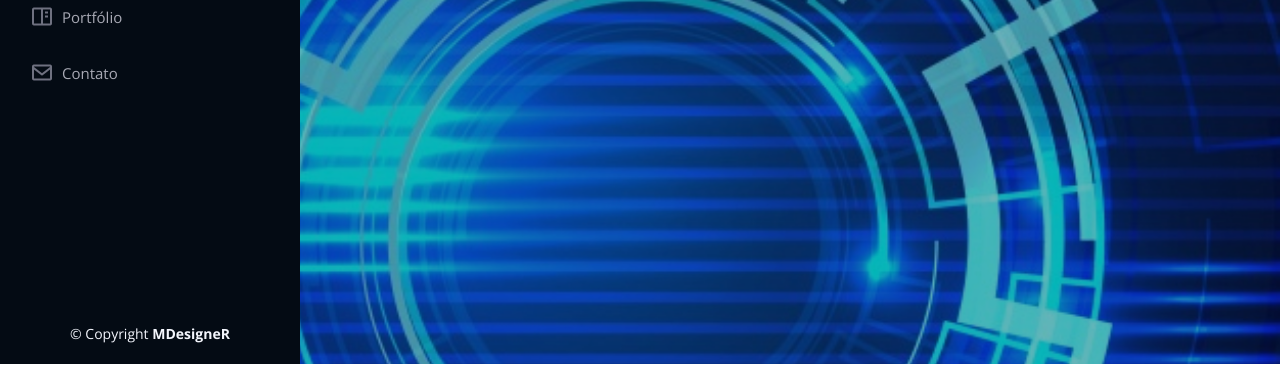
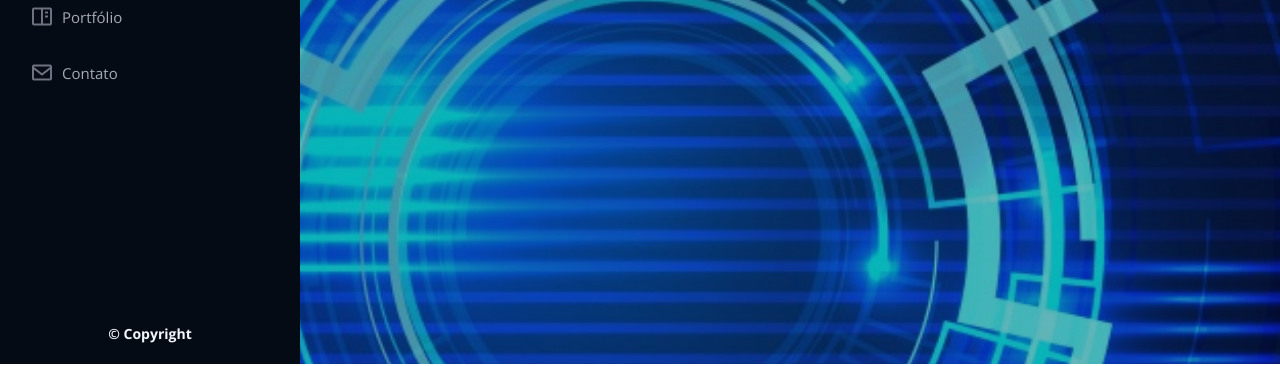
Before and after one commit to luismateusfaria/portfolio, a plain HTML site: page index.html in a window 1280 px wide. Shown: the part 436-802 px from the top of the page. Drawn offline with nearby package versions, Linux system fonts and the light colour scheme.

Commit message:
Update index.html

```diff
--- a/index.html
+++ b/index.html
@@ -583,7 +583,7 @@
   <footer id="footer">
     <div class="container">
       <div class="copyright">
-        &copy; Copyright <strong><span> MDesigneR</span></strong>
+         <strong><span>&copy; Copyright</span></strong>
       </div>
       <div class="credits">
       </div>
```
